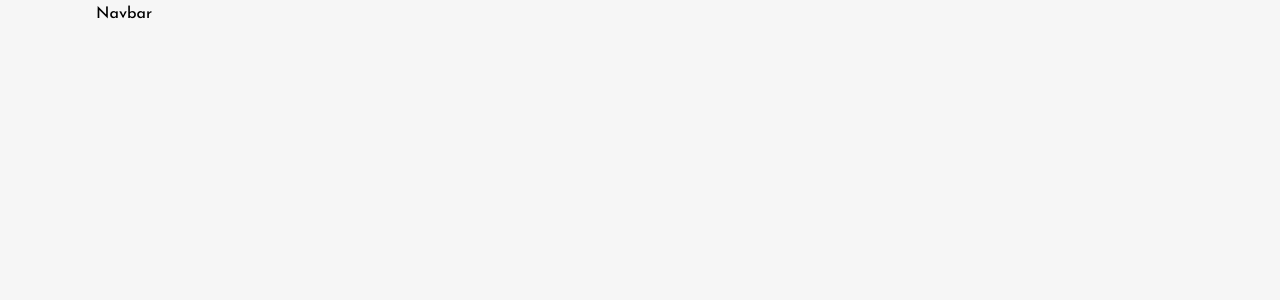
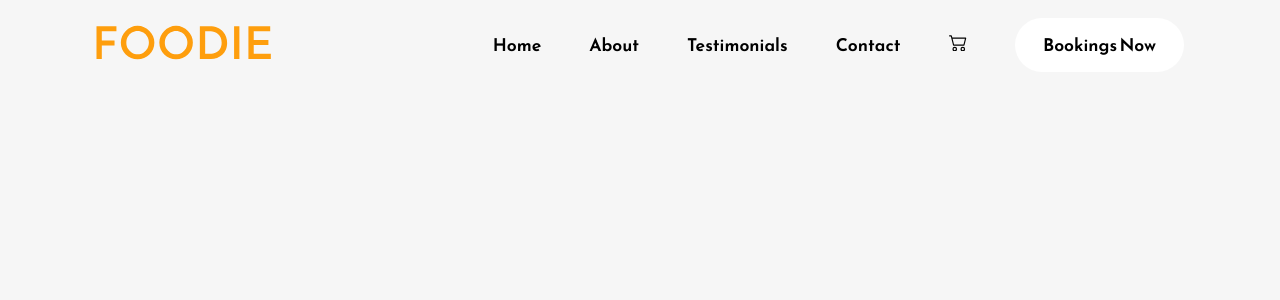
Before and after one commit to chinthaka20010226/LaningPage_InReact_, a React (Create React App) app: page / in a window 1280 px wide. Shown: the top 300 px of the page. Built offline with nearby package versions, Linux system fonts and the light colour scheme.

Commit message:
Setup the library of MUI icons, Setup the Componets -> Home, Navbar, Build the Navbar component...

```diff
--- a/src/Components/Navbar.js
+++ b/src/Components/Navbar.js
@@ -1,8 +1,75 @@
-import React from 'react'
+import React, { useState } from 'react';
+
+// adding images
+import Logo from '../Assets/Logo.svg';
+
+// adding react icons
+import { BsCart2 } from 'react-icons/bs';
+import { HiOutLineBars3, HiOutlineBars3 } from 'react-icons/hi2';
+
+// adding mui
+import {
+    Box,
+    Drawer,
+    ListItem,
+    ListItemButton,
+    ListItemIcon,
+    ListItemText,
+} from '@mui/material';
+
+// adding mui icons
+import HomeIcon from '@mui/icons-material/Home';
+import InfoIcon from '@mui/icons-material/Info';
+import CommentRoundedIcon from '@mui/icons-material/CommentRounded';
+import PhoneRoundedIcon from '@mui/icons-material/PhoneRounded';
+import ShoppingCartRoundedIcon from '@mui/icons-material/ShoppingCartRounded';
+
 
 const Navbar = () => {
+    const[openMenu,setOpenMenu] = useState(false);
+
+    const menuOptions = [
+        {
+            text:"Home",
+            icon:<HomeIcon />
+        },
+        {
+            text:"About",
+            icon:<InfoIcon />
+        },
+        {
+            text:"Testimonials",
+            icon:<CommentRoundedIcon />
+        },
+        {
+            text:"Contact",
+            icon:<PhoneRoundedIcon />
+        },
+        {
+            text:"Cart",
+            icon:<ShoppingCartRoundedIcon />
+        },
+    ]
+
     return (
-        <div>Navbar</div>
+        <nav>
+            <div className='nav-logo-container'>
+                <img src={Logo} alt='' />
+            </div>
+            <div className='navbar-links-container'>
+                <a href=''>Home</a>
+                <a href=''>About</a>
+                <a href=''>Testimonials</a>
+                <a href=''>Contact</a>
+                <a href=''>
+                    <BsCart2 className='navbar-cart-icon' />
+                </a>
+                <button className='primary-button'>Bookings Now</button>
+            </div>
+            <div className='navbar-menu-container'>
+                <HiOutlineBars3 onClick={() => setOpenMenu(true)} />
+            </div>
+        </nav>
     )
 }
 
```
Also changed, not shown: src/App.js (line endings or trailing spaces).
